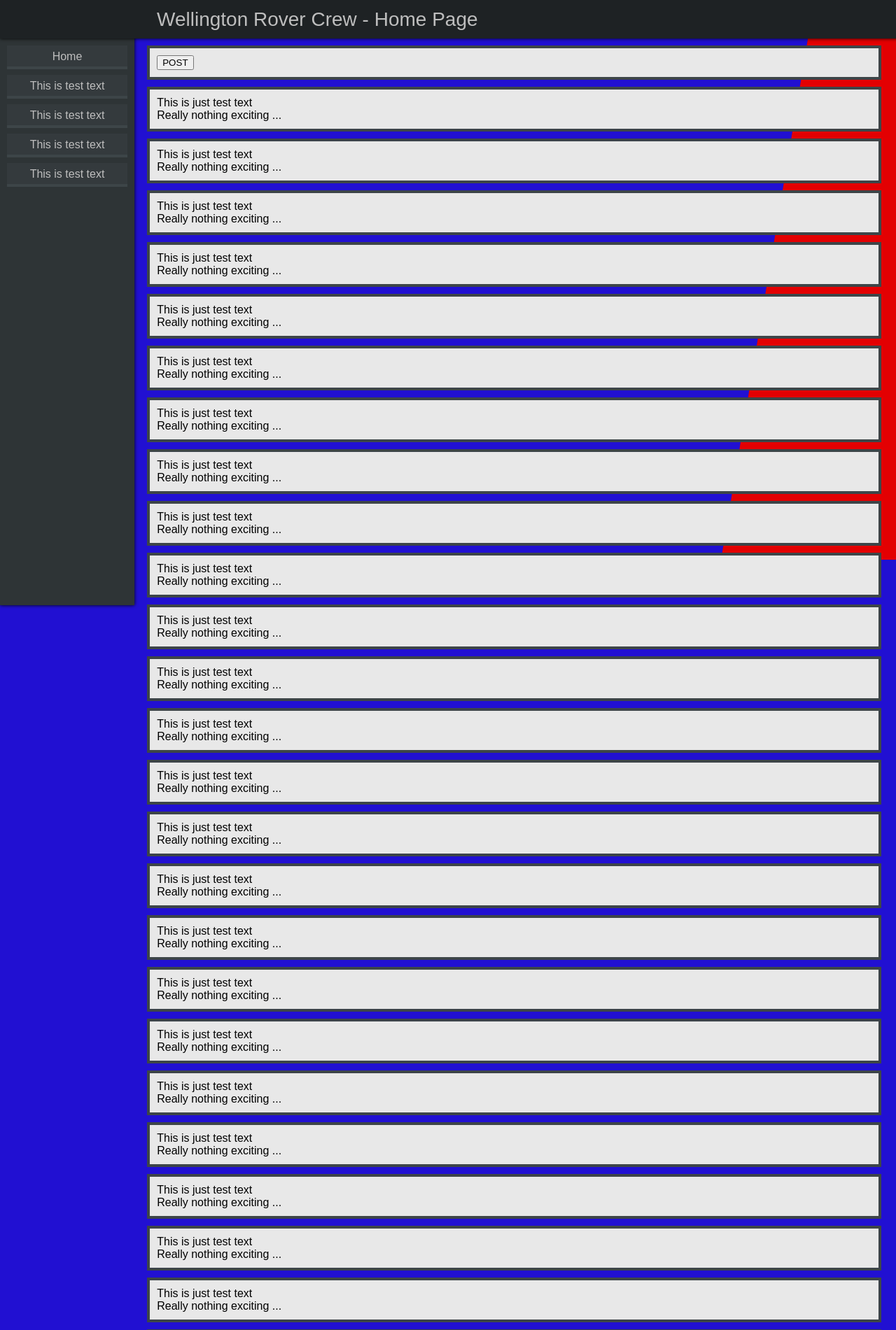
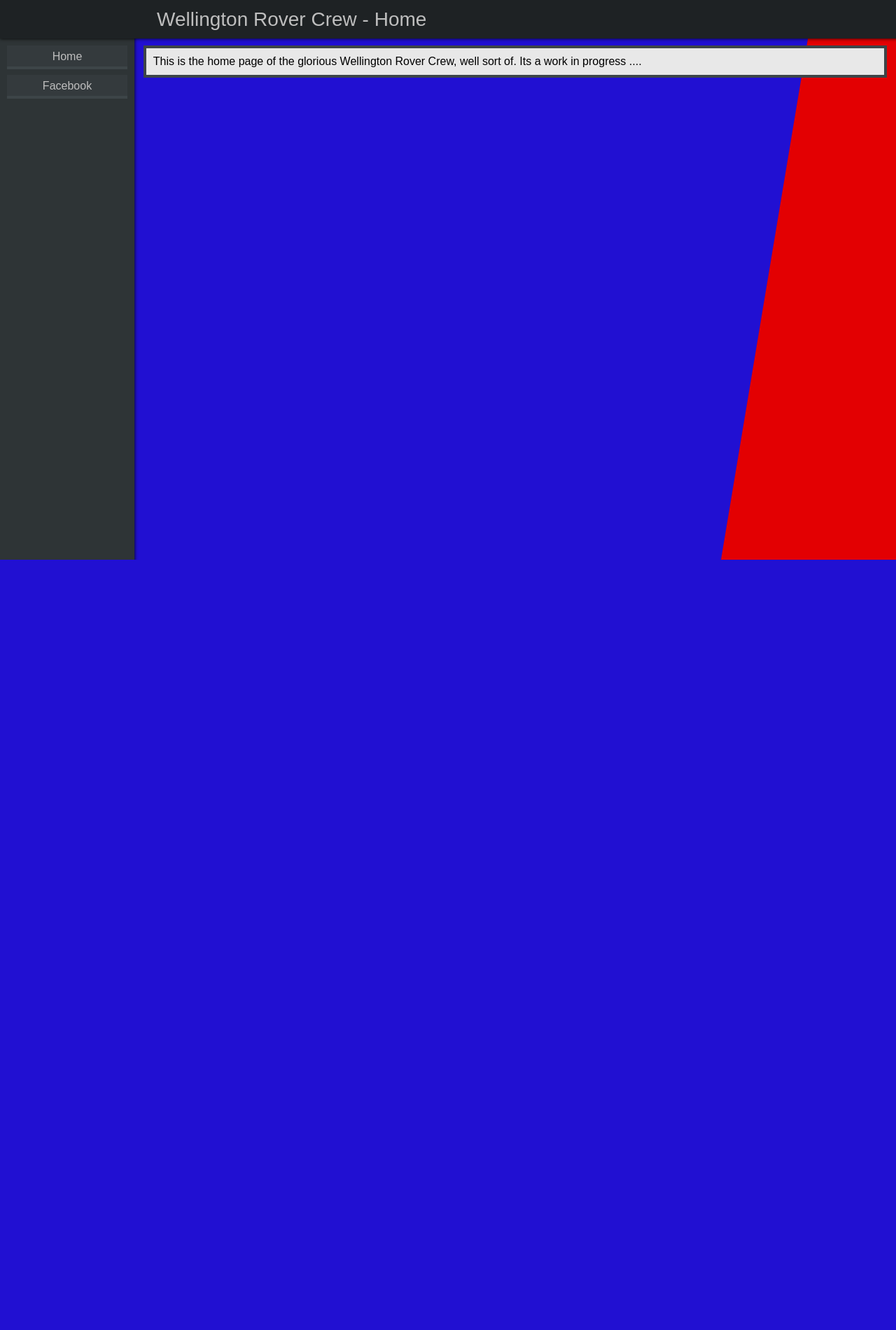
Before and after one commit to Owen-Holloway101/WellingtonRoversWebsite, a PHP site: page / in a window 1280 px wide. Shown: the top 1901 px of the page at 70% size. After the commit the page ends 800 px from the top, so only its background shows below. Run offline with PHP 8.4, Linux system fonts and the light colour scheme; some libraries are stand-ins or nearby versions.

Commit message:
a big old commit with lots of tweaks

```diff
--- a/core/globalMethods.php
+++ b/core/globalMethods.php
@@ -1,25 +1,53 @@
+<?php
+//Owen Holloway, Welly Rover Crew, 2014
+error_reporting(-1);
+//echo "<!--Global Methods included-->"; //debug
+
+//This is the file that stores all the global methods, requires and includes
+
+?>
+
 <head>
-	<link rel="stylesheet" type="text/css"  href="/core/mainStyles.css">
-
+	<link rel="stylesheet" type="text/css" media="screen and (min-width: 920px)"href="/core/mainStyles.css">
+	<link rel="stylesheet" type="text/css" media="screen and (max-width: 919px)" href="/core/mobileStyles.css" /> <!--This line will dynamic change on desktop version-->
+	<link rel="stylesheet" type="text/css" media="only screen and (max-device-width: 919px)" href="/csstest/mobileStyles.css" />
 	<script src="http://code.jquery.com/jquery-2.0.0.js"></script>
 	<script type="text/javascript">
 
 	function hello () {
 		console.log("Hello World");
 	}
+
+	function postToUrl(path, params, method) {
+	method = method || "post"; // Set method to post by default if not specified.
+
+	// The rest of this code assumes you are not using a library.
+	// It can be made less wordy if you use one.
+	var form = document.createElement("form");
+	form.setAttribute("method", method);
+	form.setAttribute("action", path);
+
+	for(var key in params) {
+		if(params.hasOwnProperty(key)) {
+			var hiddenField = document.createElement("input");
+			hiddenField.setAttribute("type", "hidden");
+			hiddenField.setAttribute("name", key);
+			hiddenField.setAttribute("value", params[key]);
+
+			form.appendChild(hiddenField);
+		}
+	}
+
+	document.body.appendChild(form);
+	form.submit();
+	}
+
 	</script>
 	<link rel="shortcut icon" href="/assets/Shorts.ico">
 </head>
 
 <body>
 	<?php
-	require_once $_SERVER["DOCUMENT_ROOT"].'/core/nav.php';?>
+	require_once $_SERVER["DOCUMENT_ROOT"].'/core/nav.php';
+	?>
 </body>
-
-<?php
-//Owen Holloway, Welly Rover Crew, 2014
-error_reporting(-1);
-//echo "<!--Global Methods included-->"; //debug
-
-//This is the file that stores all the global methods, requires and includes
-?>
--- a/core/mainStyles.css
+++ b/core/mainStyles.css
@@ -2,7 +2,8 @@ body {
 	background: #2110D2;
 	text-align: center;
 	vertical-align: middle;
-
+	padding: 0px;
+	margin: 0px;
 	margin-top: 65px;
 	font-family: Sans-serif;
 }
@@ -101,3 +102,40 @@ div.content {
 	margin-bottom: 10px;
 	padding: 10px;
 }
+
+button {
+	background: #3D4548;
+	color: #ffffff;
+	/* Box */
+	border: 0px;
+	border-bottom: 2px solid #3D4548;
+	box-shadow: 0px 1px 5px 0px #000000;
+	padding-top: 6px;
+	padding-bottom: 2px;
+	padding-left: 8px;
+	padding-right: 8px;
+	margin-left: 2px;
+	margin-right: 2px;
+	margin-top: 8px;
+	margin-bottom: 8px;
+}
+button:hover {
+	border-bottom: 2px solid #2310EA;
+	cursor: pointer;
+}
+button:active {
+	box-shadow: 0px 0px 2px 0px #000000;
+	outline: 0;
+}
+
+button:visited {
+	outline: none;
+}
+
+
+/*a cheap way of making froala look like the rest of the site */
+div.froala-editor.f-basic {
+	padding-left: 5px;
+	padding-right: 5px;
+	padding-top: 2px;
+}
--- a/core/mobileStyles.css
+++ b/core/mobileStyles.css
@@ -1,74 +1,115 @@
 body {
-	background: #011377;
+	background: #2110D2;
+	text-align: center;
+	vertical-align: middle;
+	padding: 0px;
 	margin: 0px;
-	text-align: center;
-	font-size: 30px;
-	font-family: 'Nobile', sans-serif;
+	margin-top: 65px;
+	font-family: Sans-serif;
 }
 
-/*FONT*/
+/* nav elements */
 
-@font-face {
-font-family: Nobile;
-src: url("/assets/font/Nobile-Regular.ttf") format('truetype');
+div.background {
+	z-index: -100;
+	background: transparent;
+	/* Position */
+	position: fixed;
+	border-left: 250px solid transparent;
+	border-bottom: 1500px solid #E30002;
+	right: 0px;
+	bottom: 0px;
+
 }
 
-/*NAV STYLES*/b
-
-div.nav{
-	z-index: 100;
-	background: #AD0B00;
+div.headerBar {
+	z-index: 1000;
+	background: #1E2224;
+	line-height: 55px;
+	color: #BEBEBE;
+	font-size: 28px;
+	padding-left: 17.5%;
+	text-align: left;
+	box-shadow: 0px 0px 5px 0px #000000;
 	/* Position */
 	position: fixed;
-	width: 80%;
+	width: 100%;
 	height: 55px;
 	top: 0px;
 	left: 0px;
-	/* padding etc ... */
-	padding-left: 10%;
-	padding-right: 10%;
-	box-shadow: 0px 0px 5px 0px #000000;
-	margin: 0px;
-	/* Text */
-	text-align: left;
-	vertical-align: middle;
-	color:#F9F1FB;
-	/*make everthing horizontal*/
-	display:inline;
 }
 
-div.loginInfo {
-	z-index: 101;
-	position: fixed;
-	width: 15%;
-	height: 55px;
-	top: 0px;
-	left: 85%;
-
-	line-height: 55px;
-	text-align: center;
-}
-
-img.logo {
-	z-index: 101;
-	/* Position */
+div.nav {
+	z-index: 990;
+	background: #2E3436;
+	box-shadow: 0px 0px 5px 0px #000000;
+	padding-top: 65px;
+	/*position*/
 	position: fixed;
 	top: 0px;
 	left: 0px;
-
-	/*BOX*/
-	width: auto;
-	height: 40px;
-	margin: 7.5px;
+	height: 100%;
+	width: 15%;
 }
 
 span.navButton {
-	/* Text stuff */
-	color:#ffffff;
-	background:#2E3436;
-	font-size: 24px;
+	background: #343A3D;
+	height: 20px;
+	color: #BEBEBE;
+	width: calc(100% - 30px);
+	line-height: 22px;
+	margin-left: 10px;
+	margin-right: 10px;
+	display: inline-block;
+	padding: 5px;
+	border-bottom: 4px solid #3D4548;
+	margin-bottom: 8px;
+}
+
+span.navButton:hover {
+	border-bottom: 4px solid #2310EA;
+	cursor: pointer;
+}
+
+div.navClose {
+	height: 0px;
+	width: 0px;
+}
+
+
+div.overflow {
+	z-index: 101;
+	/*background: transparent;*/
+	background: #0000ff;
+	/* position etc*/
+	position: fixed;
+	width: 0;
+	height: 0;
+	top: 0px;
+	left: 0px;
+}
+
+/* wrapper elements */
+
+div.content {
+	background: #E8E8E8;
+	text-align: left;
+
+	border: 4px solid #3D4548;
+	/*width: 80%;*/
+	margin-left: 16%;
+	margin-right: 1%;
+	margin-bottom: 10px;
+	padding: 10px;
+}
+
+button {
+	background: #3D4548;
+	color: #ffffff;
 	/* Box */
+	border: 0px;
 	border-bottom: 2px solid #3D4548;
+	box-shadow: 0px 1px 5px 0px #000000;
 	padding-top: 6px;
 	padding-bottom: 2px;
 	padding-left: 8px;
@@ -78,92 +119,23 @@ span.navButton {
 	margin-top: 8px;
 	margin-bottom: 8px;
 }
-
-span.nav:hover{
-	border-bottom: 2px solid #0122D3;
+button:hover {
+	border-bottom: 2px solid #2310EA;
+	cursor: pointer;
+}
+button:active {
+	box-shadow: 0px 0px 2px 0px #000000;
+	outline: 0;
 }
 
-a.navButton {
-	color: #ffffff;
-	text-decoration:none;
+button:visited {
+	outline: none;
 }
 
-div.navTest{
-	z-index: 100;
-	background: #AD0B00;
-	/* Position */
-	position: fixed;
-	width: 0%;
-	height: 100%;
-	top: 0px;
-	left: 0px;
-	/* padding etc ... */
-	text-indent: 100%;
-	white-space: nowrap;
-	overflow: hidden;
-	/* Text */
-	text-align: left;
-	vertical-align: middle;
-	color:#F9F1FB;
-	/*make everthing horizontal*/
-	display:inline;
+
+/*a cheap way of making froala look like the rest of the site */
+div.froala-editor.f-basic {
+	padding-left: 5px;
+	padding-right: 5px;
+	padding-top: 2px;
 }
-
-/*END NAV STLYES*/
-
-
-/*DIV and other base elements for body*/
-
-div.content {
-	background: #ffffff;
-	text-align: left;
-	width: 90%;
-	padding: 20px;
-	padding-top: 26px;
-	margin-left: 4%;
-	margin-right: 6%;
-}
-
-div.backingBox {
-	background: #2B2B2B;
-	position: fixed;
-	top: 0px;
-	padding-top: 75px;
-	height: 100%;
-	width: 95%;
-	margin-left: 3%;
-	margin-right: 2%;
-}
-
-/*ELEMENTS*/
-
-/*Basic input box*/
-input.wellyInput {
-	/*font styles */
-	font-size: 14px;
-	color: #ffffff;
-	/* wrapping */
-	background: #2B2B2B;
-	border: none;
-	border-bottom: 4px solid #424242;
-	height: 28px;
-	/* padding etc ... */
-	margin-left: 2px;
-	margin-right: 2px;
-	margin-top: 8px;
-	margin-top: 8px;
-	padding-left: 4px;
-	padding-right: 4px;
-	padding-top: 3px;
-	padding-bottom: 3px;
-}
-input.wellyInput:hover{
-	border-bottom: 4px solid #E50E01;
-}
-input.wellyInput:active{
-	border-bottom: 4px solid #E50E01;
-}
-input.wellyInput:focus{
-	border-bottom: 4px solid #0122D3;
-	outline: 0;
-}
--- a/core/nav.php
+++ b/core/nav.php
@@ -1,4 +1,3 @@
-<body>
 <div class="background">
 
 </div>
@@ -11,9 +10,5 @@
 
 <div class="nav">
 	<span onclick="location.href='/'" class="navButton">Home</span>
-	<span class="navButton">This is test text</span>
-	<span class="navButton">This is test text</span>
-	<span class="navButton">This is test text</span>
-	<span class="navButton">This is test text</span>
+	<span onclick="location.href='http://www.facebook.com/WellingtonRovers'" class="navButton">Facebook</span>
 </div>
-</body>
--- a/index.php
+++ b/index.php
@@ -6,45 +6,12 @@ require_once $_SERVER["DOCUMENT_ROOT"].'/core/globalMethods.php';
 <head>
 	<title>Welly Rover Crew - Home</title>
 	<script type="text/javascript">
-		$(".headerBar").append(" - Home Page");
-	</script>
-	<link href="/froala/css/font-awesome.min.css" rel="stylesheet" type="text/css">
-
-	<link href="/froala/css/froala_editor.min.css" rel="stylesheet" type="text/css">
-
-	<script src="/froala/js/froala_editor.min.js"></script>
-
-	<script>
-    $(function() {
-        $('#edit').editable({
-            inverseSkin: true,
-            inlineMode: false,
-            imageUploadURL: '/core/upload.php',
-            imageParams: {id: "my_editor",}
-        });
-    });
-
-    function post() {
-    	console.log($("#edit").editable("getHTML"));
-    }
+		$(".headerBar").append(" - Home");
 	</script>
 </head>
 
 <body>
-
 <div class="content">
-	<div id="edit">
-
-	</div>
-	<button onclick="post()">POST</button>
+This is the home page of the glorious Wellington Rover Crew, well sort of. Its a work in progress ....
 </div>
-
-<?php
-for($i = 0; $i < 100; $i++) {
-echo "<div class=\"content\">
-	This is just test text <br>
-	Really nothing exciting ...
-	</div>";
-}
-?>
 </body>
```
Also changed, not shown: testPage.php (added, +51 -0 lines), README.md. Lines whose indentation alone changed are shown as unchanged.
